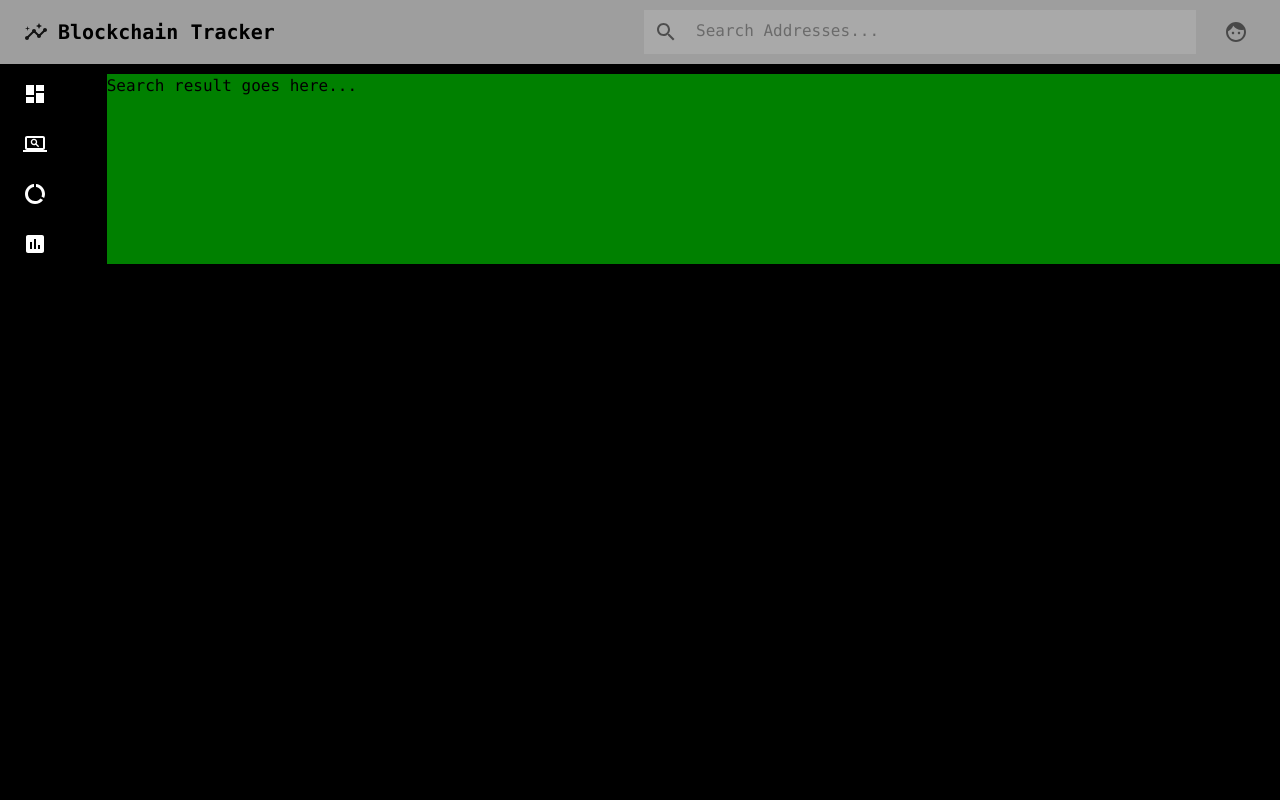
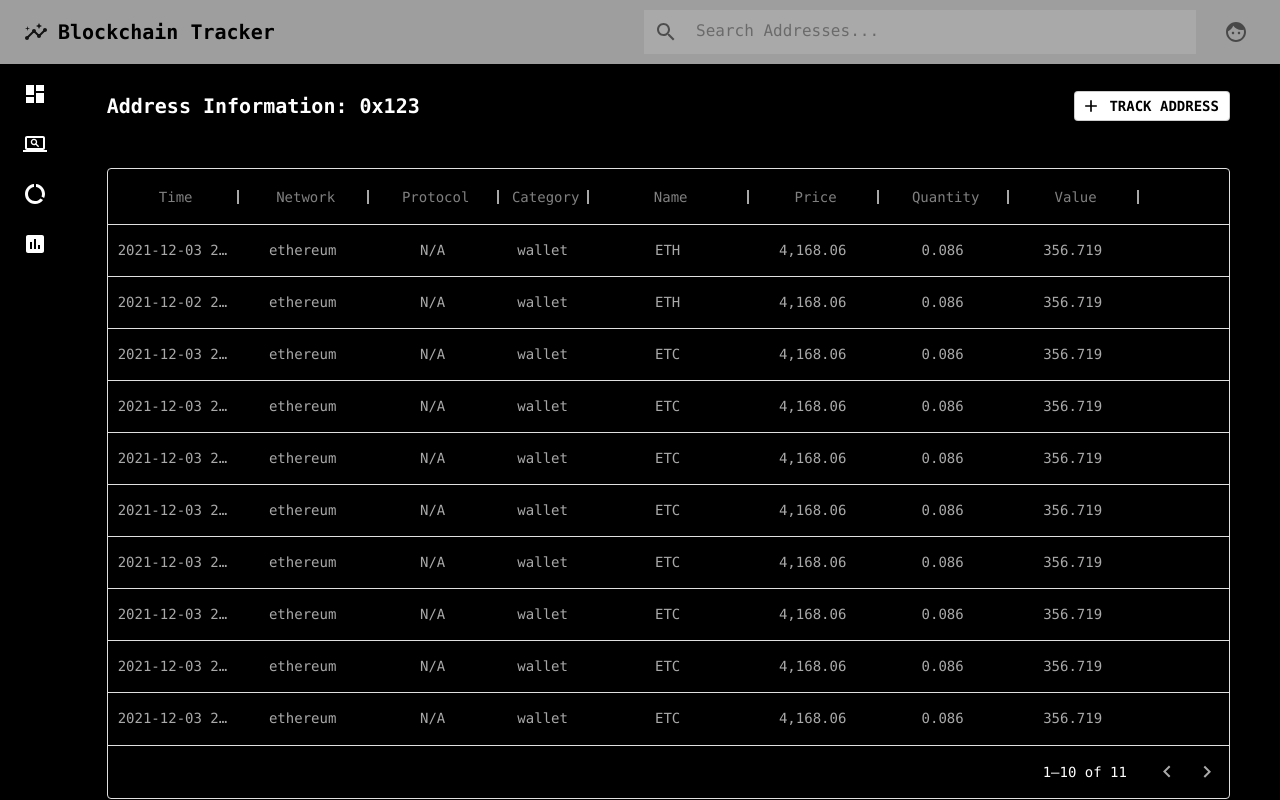
Before and after one commit to cs130-w22/Group-B6, a React (Create React App) app in the folder blockchain-tracker-frontend/: page / in a window 1280 px wide. Both pictures are taken after a click on the button 27 px from the left and 139 px from the top of the page. Built offline with nearby package versions, Linux system fonts and the light colour scheme.

Commit message:
Search Embedded Page (Static) Done

```diff
--- a/blockchain-tracker-frontend/package.json
+++ b/blockchain-tracker-frontend/package.json
@@ -9,6 +9,7 @@
     "@mui/lab": "^5.0.0-alpha.68",
     "@mui/material": "^5.4.1",
     "@mui/styles": "^5.4.1",
+    "@mui/x-data-grid": "^5.5.1",
     "@testing-library/jest-dom": "^5.16.2",
     "@testing-library/react": "^12.1.2",
     "@testing-library/user-event": "^13.5.0",
--- a/blockchain-tracker-frontend/src/home/index.js
+++ b/blockchain-tracker-frontend/src/home/index.js
@@ -23,6 +23,7 @@ const useStyles = makeStyles({
 function Home() {
     const classes = useStyles();
     const [page, setPage] = useState(0);
+    const [currAddress, setCurrAddress] = useState('0x123');
 
     return <div className={classes.background}>
         <Header visitor={false} search={true}/>
@@ -41,9 +42,9 @@ function Home() {
                     <AssessmentIcon sx={{marginTop: '10px', marginLeft: '15px', color: 'white'}} fontSize={'medium'}/>
                 </IconButton>
             </Grid>
-            <Grid container item xs={11} direction={'column'} sx={{backgroundColor: 'green', marginTop: '10px'}}>
+            <Grid container item xs={11} direction={'column'} sx={{}}>
                 <Grid item xs={12}>
-                    { page === 0 ? <Overview/> : page === 1 ? <Search/> : page === 2 ? <Analytics/> : <Report/> }
+                    { page === 0 ? <Overview setCurrAddress={setCurrAddress} currAddress={currAddress}/> : page === 1 ? <Search address={currAddress}/> : page === 2 ? <Analytics/> : <Report/> }
                 </Grid>
             </Grid>
         </Grid>
--- a/blockchain-tracker-frontend/src/overview/index.js
+++ b/blockchain-tracker-frontend/src/overview/index.js
@@ -1,7 +1,41 @@
-function Overview() {
-    return <div>
-        Overview
-    </div>
+import * as React from 'react';
+import {Avatar, Grid, IconButton, List, ListItem, ListItemAvatar, ListItemText, Typography} from "@mui/material";
+import GpsFixedIcon from '@mui/icons-material/GpsFixed';
+import HouseIcon from '@mui/icons-material/House';
+
+function generate(element) {
+    return [0, 1, 2].map((value) =>
+        React.cloneElement(element, {
+            key: value,
+        }),
+    );
+}
+
+const addresses = ['1x123', '1x124', '1x125']
+
+function Overview({setCurrAddress, currAddress}) {
+    return <Grid item xs={12} md={6}>
+        <Typography sx={{ mt: 4, mb: 2, fontWeight: 'bold', color: 'white' }} variant="h6">Selected Address:</Typography>
+        <Typography sx={{ mt: 2, mb: 2, color: 'white' }} variant="h6">{currAddress}</Typography>
+        <Typography sx={{ mt: 4, mb: 2, fontWeight: 'bold', color: 'white' }} variant="h6">Tracked Addresses</Typography>
+        <List>
+            {
+                addresses.map((address) =>
+                    <ListItem key={address}>
+                        <ListItemAvatar>
+                            <Avatar sx={{background: 'white'}}>
+                                <HouseIcon  sx={{color: 'black'}}/>
+                            </Avatar>
+                        </ListItemAvatar>
+                        <ListItemText sx={{color: 'white'}}> {address} </ListItemText>
+                        <IconButton edge="end" aria-label="delete" onClick={(e) => setCurrAddress(address)}>
+                            <GpsFixedIcon  sx={{color: 'white'}}/>
+                        </IconButton>
+                    </ListItem>
+                )
+            }
+        </List>
+    </Grid>
 }
 
 export default Overview;
--- a/blockchain-tracker-frontend/src/search/index.js
+++ b/blockchain-tracker-frontend/src/search/index.js
@@ -1,12 +1,100 @@
-import Typography from "@mui/material/Typography";
-import * as React from "react";
+import * as React from 'react';
+import { DataGrid } from '@mui/x-data-grid';
+import {Box, Button, Typography} from "@mui/material";
+import AddIcon from '@mui/icons-material/Add';
 
-function Search() {
-    return <div>
-        <Typography paragraph>
-            Search result goes here...
-        </Typography>
-    </div>
+const columns = [
+    { field: 'time', headerName: 'Time', sortable: true, width: 130, align: 'center', headerAlign: 'center'},
+    { field: 'network', headerName: 'Network', sortable: true, width: 130, align: 'center', headerAlign: 'center'},
+    { field: 'protocol', headerName: 'Protocol', sortable: true, width: 130, align: 'center', headerAlign: 'center'},
+    { field: 'category', headerName: 'Category',  sortable: true, width: 90, align: 'center', headerAlign: 'center'},
+    { field: 'name', headerName: 'Name', width: 160, align: 'center', headerAlign: 'center'},
+    { field: 'price', headerName: 'Price', sortable: true, type: 'number', width: 130, align: 'center', headerAlign: 'center'},
+    { field: 'quantity', headerName: 'Quantity', sortable: true, type: 'number', width: 130, align: 'center', headerAlign: 'center'},
+    { field: 'value', headerName: 'Value', sortable: true, type: 'number', width: 130, align: 'center', headerAlign: 'center'},
+];
+
+const rows = [
+    { id: 1, time: '2021-12-03 20:00', network: 'ethereum', protocol: 'N/A', category: 'wallet', name: 'ETH', price: 4168.06, quantity: 0.086, value: 356.719 },
+    { id: 2, time: '2021-12-02 20:00', network: 'ethereum', protocol: 'N/A', category: 'wallet', name: 'ETH', price: 4168.06, quantity: 0.086, value: 356.719 },
+    { id: 3, time: '2021-12-03 20:00', network: 'ethereum', protocol: 'N/A', category: 'wallet', name: 'ETC', price: 4168.06, quantity: 0.086, value: 356.719 },
+    { id: 4, time: '2021-12-03 20:00', network: 'ethereum', protocol: 'N/A', category: 'wallet', name: 'ETC', price: 4168.06, quantity: 0.086, value: 356.719 },
+    { id: 5, time: '2021-12-03 20:00', network: 'ethereum', protocol: 'N/A', category: 'wallet', name: 'ETC', price: 4168.06, quantity: 0.086, value: 356.719 },
+    { id: 6, time: '2021-12-03 20:00', network: 'ethereum', protocol: 'N/A', category: 'wallet', name: 'ETC', price: 4168.06, quantity: 0.086, value: 356.719 },
+    { id: 7, time: '2021-12-03 20:00', network: 'ethereum', protocol: 'N/A', category: 'wallet', name: 'ETC', price: 4168.06, quantity: 0.086, value: 356.719 },
+    { id: 8, time: '2021-12-03 20:00', network: 'ethereum', protocol: 'N/A', category: 'wallet', name: 'ETC', price: 4168.06, quantity: 0.086, value: 356.719 },
+    { id: 9, time: '2021-12-03 20:00', network: 'ethereum', protocol: 'N/A', category: 'wallet', name: 'ETC', price: 4168.06, quantity: 0.086, value: 356.719 },
+    { id: 10, time: '2021-12-03 20:00', network: 'ethereum', protocol: 'N/A', category: 'wallet', name: 'ETC', price: 4168.06, quantity: 0.086, value: 356.719 },
+    { id: 11, time: '2021-12-03 20:00', network: 'ethereum', protocol: 'N/A', category: 'wallet', name: 'ETC', price: 4168.06, quantity: 0.086, value: 356.719 },
+];
+
+function Search({address}) {
+    return (
+        <div style={{ height: 500, width: '100%', color: 'grey'}}>
+            <Box sx={{display: 'flex', marginTop: '10px'}}>
+                <Typography sx={{ mt: 2, mb: 2, flex: 1, fontWeight: 'bold', color: 'white' }} variant="h6">Address Information: {address}</Typography>
+                <Button variant="outlined" startIcon={<AddIcon />}
+                        sx={{
+                            backgroundColor: 'white',
+                            color: 'black',
+                            fontWeight: 'bold',
+                            height: '30px',
+                            padding: '10px 10px',
+                            alignSelf: 'center',
+                            marginRight: '50px',
+                            '&:hover' : {
+                                background: 'darkgrey'
+                            }
+                        }}
+                >TRACK ADDRESS</Button>
+            </Box>
+            <DataGrid
+                rows={rows}
+                columns={columns}
+                pageSize={10}
+                rowsPerPageOptions={[10]}
+                disableSelectionOnClick={true}
+                autoHeight={true}
+                disableColumnSelector={true}
+                sx={{
+                    color: 'black',
+                    marginTop: '30px',
+                    marginRight: '50px',
+                    borderColor: 'grey',
+                    borderRadius: '4px',
+                    borderWidth: 'thin',
+                    '& .MuiDataGrid-cell:hover': {
+                        color: 'white',
+                    },
+                    '& .MuiTablePagination-displayedRows': {
+                        color: 'white',
+                    },
+                    '& .MuiDataGrid-cell': {
+                        color: 'darkgrey',
+                        borderColor: 'grey'
+                    },
+                    '& .MuiDataGrid-columnHeaderTitle': {
+                        color: 'grey',
+                    },
+                    '& .MuiDataGrid-iconSeparator': {
+                        color: 'grey',
+                    },
+                    '& .MuiSvgIcon-root': {
+                        color: 'darkgrey',
+                    },
+                    '& .MuiDataGrid-menuIcon': {
+                        color: 'white',
+                    },
+                    '& .MuiDataGrid-columnHeaders': {
+                        color: 'white',
+                    },
+                    '& .MuiFormLabel-root-MuiInputLabel-root': {
+                        color: 'white',
+                    }
+                }}
+            />
+        </div>
+    );
 }
 
 export default Search
```
Also changed, not shown: 1 other file (tests, documents, lock files or other folders).
